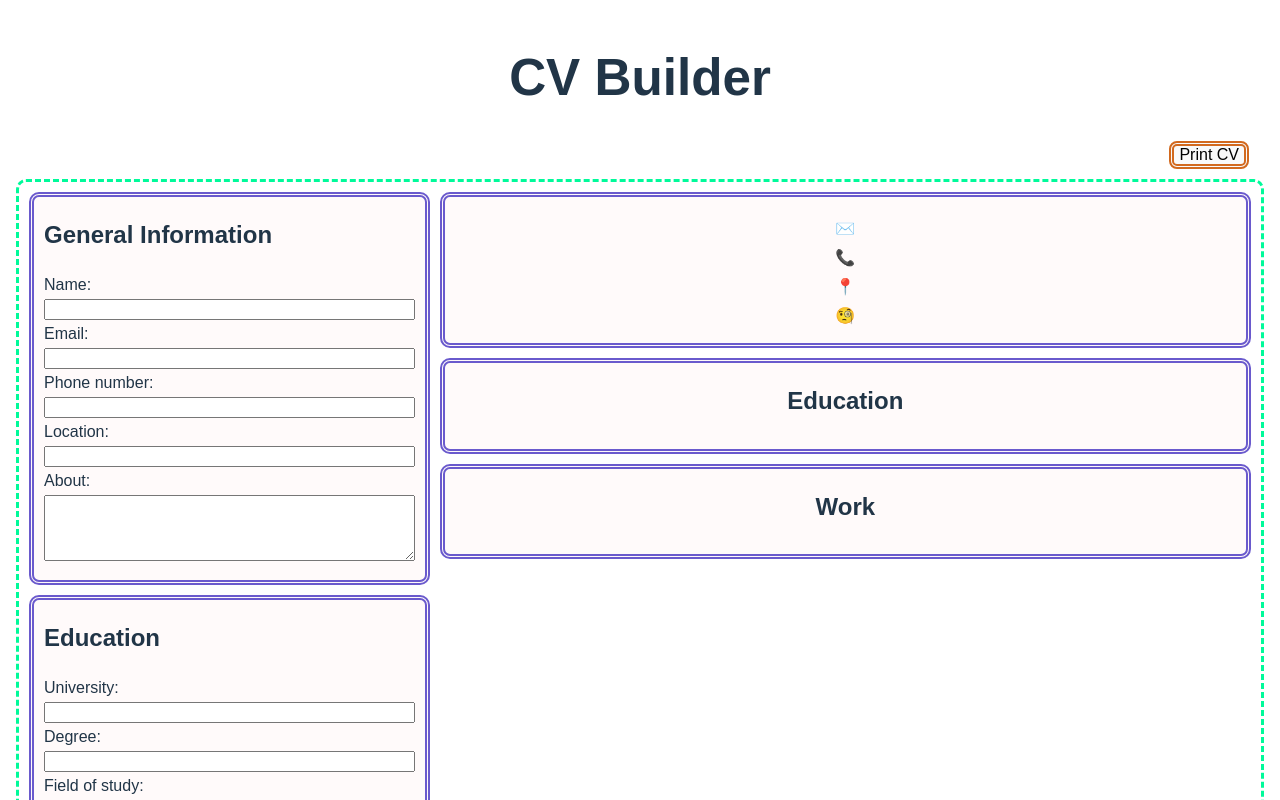
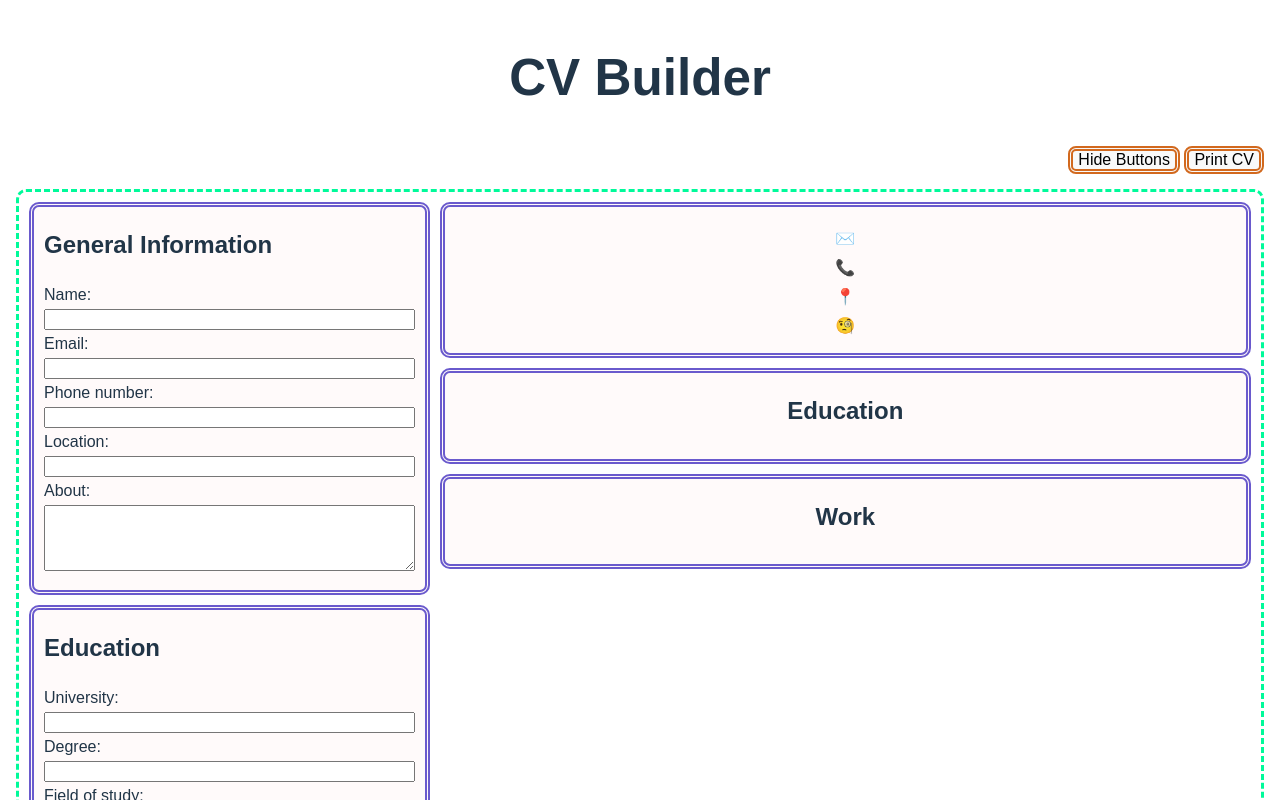
Before and after one commit to Prin-S/cv-application, a React (Vite) app: page / in a window 1280 px wide. Shown: the top 800 px of the page. Built offline with nearby package versions, Linux system fonts and the light colour scheme; a web font is replaced by a local one.

Commit message:
Added a toggle button.
The toggle button shows/hides the edit and delete buttons under each entry.
This is great for hiding buttons before printing the CV.

```diff
--- a/src/components/cv.jsx
+++ b/src/components/cv.jsx
@@ -1,6 +1,6 @@
 import { useState, Fragment, useRef } from 'react';
 import { useReactToPrint } from "react-to-print";
-import { checkStart, checkEnd, editInfo, hideAfterEditInfo, cancelEditInfo } from './helper.js';
+import { checkStart, checkEnd, editInfo, hideAfterEditInfo, cancelEditInfo, showOrHide } from './helper.js';
 import '../styles/styles.css';
 
 function GeneralInformation({ id, text, onChange }) {
@@ -85,7 +85,7 @@ function EditEducationInformation({ item, onEduEdit }) {
     );
 }
 
-function RenderEducation({ item, onEduEdit, onEduDelete }) {
+function RenderEducation({ item, onEduEdit, onEduDelete, buttonStatus }) {
     return (
         <>
             <div id={item.id + '-1'}>
@@ -93,7 +93,7 @@ function RenderEducation({ item, onEduEdit, onEduDelete }) {
                     <h3 className="full">{item.university}</h3>
                     <p className="one-fifth">{item['edu-start']}-{item['edu-end']}</p>
                     <p className="four-fifths">{item.degree} in {item.field}</p>
-                    <div className="full"><button id={item.id} className="button" onClick={() => editInfo(item)}>Edit</button> <button id={item.id} className="button" onClick={onEduDelete}>x</button></div>
+                    <div className={buttonStatus}><button id={item.id} className="button" onClick={() => editInfo(item)}>Edit</button> <button id={item.id} className="button" onClick={onEduDelete}>x</button></div>
                 </div>
             </div>
             <div id={item.id + '-2'} style={{display: 'none'}}>
@@ -118,7 +118,7 @@ function EditWorkInformation({ item, onWorkEdit }) {
     );
 }
 
-function RenderWork({ item, onWorkEdit, onWorkDelete }) {
+function RenderWork({ item, onWorkEdit, onWorkDelete, buttonStatus }) {
     return (
         <>
             <div id={item.id + '-1'}>
@@ -127,7 +127,7 @@ function RenderWork({ item, onWorkEdit, onWorkDelete }) {
                     <p className="one-fifth">{item['work-start']}-{item['work-end']}</p>
                     <p className="four-fifths">{item['com-org']}</p>
                     <p className="full">{item.description}</p>
-                    <div className="full"><button id={item.id} className="button" onClick={() => editInfo(item)}>Edit</button> <button id={item.id} className="button" onClick={onWorkDelete}>x</button></div>
+                    <div className={buttonStatus}><button id={item.id} className="button" onClick={() => editInfo(item)}>Edit</button> <button id={item.id} className="button" onClick={onWorkDelete}>x</button></div>
                 </div>
             </div>
             <div id={item.id + '-2'} style={{display: 'none'}}>
@@ -137,7 +137,9 @@ function RenderWork({ item, onWorkEdit, onWorkDelete }) {
     );
 }
 
-function RightSide({ genText, eduText, workText, onEduEdit, onEduDelete, onWorkEdit, onWorkDelete }) {
+function RightSide({ genText, eduText, workText, onEduEdit, onEduDelete, onWorkEdit, onWorkDelete, buttonToggle }) {
+    const buttonStatus = showOrHide(buttonToggle);
+
     return (
         <div className="container container-inner">
             <div className="box">
@@ -151,10 +153,10 @@ function RightSide({ genText, eduText, workText, onEduEdit, onEduDelete, onWorkE
                 <h2>Education</h2>
                 {eduText.map(item => {
                     if (item == eduText[eduText.length - 1]) { // Don't add <hr /> to the last item.
-                        return <RenderEducation key={item.id} item={item} onEduEdit={onEduEdit} onEduDelete={onEduDelete} />;
+                        return <RenderEducation key={item.id} item={item} onEduEdit={onEduEdit} onEduDelete={onEduDelete} buttonStatus={buttonStatus} />;
                     } else {
                         return <Fragment key={item.id}>
-                            <RenderEducation key={item.id} item={item} onEduEdit={onEduEdit} onEduDelete={onEduDelete} />
+                            <RenderEducation key={item.id} item={item} onEduEdit={onEduEdit} onEduDelete={onEduDelete} buttonStatus={buttonStatus} />
                             <hr />
                         </Fragment>;
                     }
@@ -164,10 +166,10 @@ function RightSide({ genText, eduText, workText, onEduEdit, onEduDelete, onWorkE
                 <h2>Work</h2>
                 {workText.map(item => {
                     if (item == workText[workText.length - 1]) { // Don't add <hr /> to the last item.
-                        return <RenderWork key={item.id} item={item} onWorkEdit={onWorkEdit} onWorkDelete={onWorkDelete} />;
+                        return <RenderWork key={item.id} item={item} onWorkEdit={onWorkEdit} onWorkDelete={onWorkDelete} buttonStatus={buttonStatus} />;
                     } else {
                         return <Fragment key={item.id}>
-                            <RenderWork item={item} onWorkEdit={onWorkEdit} onWorkDelete={onWorkDelete} />
+                            <RenderWork item={item} onWorkEdit={onWorkEdit} onWorkDelete={onWorkDelete} buttonStatus={buttonStatus} />
                             <hr />
                         </Fragment>;
                     }
@@ -181,6 +183,7 @@ function CVContainer() {
     const [genInfo, setGenInfo] = useState({ name: '', email: '', phone: '', location: '', about: '' });
     const [eduInfo, setEduInfo] = useState([]);
     const [workInfo, setWorkInfo] = useState([]);
+    const [buttonToggle, setButtonToggle] = useState('Hide');
 
     function handleGenInfoChange(e) {
         const newGenInfo = { ...genInfo, [e.target.id]: e.target.value };
@@ -251,9 +254,25 @@ function CVContainer() {
         contentRef: componentRef,
     });
 
+    function toggleButtons() {
+        const allButtons = document.getElementsByClassName('buttons-display');
+
+        for (let i = 0; i < allButtons.length; i++) {
+            allButtons[i].classList.toggle('buttons-hide');
+        }
+
+        if (buttonToggle == 'Hide') {
+            setButtonToggle('Show');
+        } else {
+            setButtonToggle('Hide');
+        }
+    }
+
     return (
         <>
-            <button className="button button-right" onClick={() => handlePrint()}>Print CV</button>
+            <div className="full button-right">
+                <button className="button" onClick={toggleButtons}>{buttonToggle} Buttons</button> <button className="button" onClick={handlePrint}>Print CV</button>
+            </div>
             <div className="container">
                 <div className="left-container">
                     <LeftSide
@@ -271,6 +290,7 @@ function CVContainer() {
                         onEduDelete={handleEduInfoDelete}
                         onWorkEdit={handleWorkInfoEdit}
                         onWorkDelete={handleWorkInfoDelete}
+                        buttonToggle={buttonToggle}
                     />
                 </div>
             </div>
--- a/src/components/helper.js
+++ b/src/components/helper.js
@@ -31,4 +31,12 @@ function cancelEditInfo(item) { // Hide the form and display the information.
     document.getElementById(item.id + '-2').style.display = 'none';
 }
 
-export { checkStart, checkEnd, editInfo, hideAfterEditInfo, cancelEditInfo };
+function showOrHide(buttonToggle) {
+    if (buttonToggle == 'Show') {
+        return 'full buttons-display buttons-hide';
+    } else {
+        return 'full buttons-display';
+    }
+}
+
+export { checkStart, checkEnd, editInfo, hideAfterEditInfo, cancelEditInfo, showOrHide };
--- a/src/styles/styles.css
+++ b/src/styles/styles.css
@@ -157,7 +157,9 @@ hr {
 }
 
 .button-right {
-    margin-right: 15px;
-    margin-left: auto;
-    display: block;
+    text-align: right;
 }
+
+.buttons-hide {
+    display: none;
+}
```
